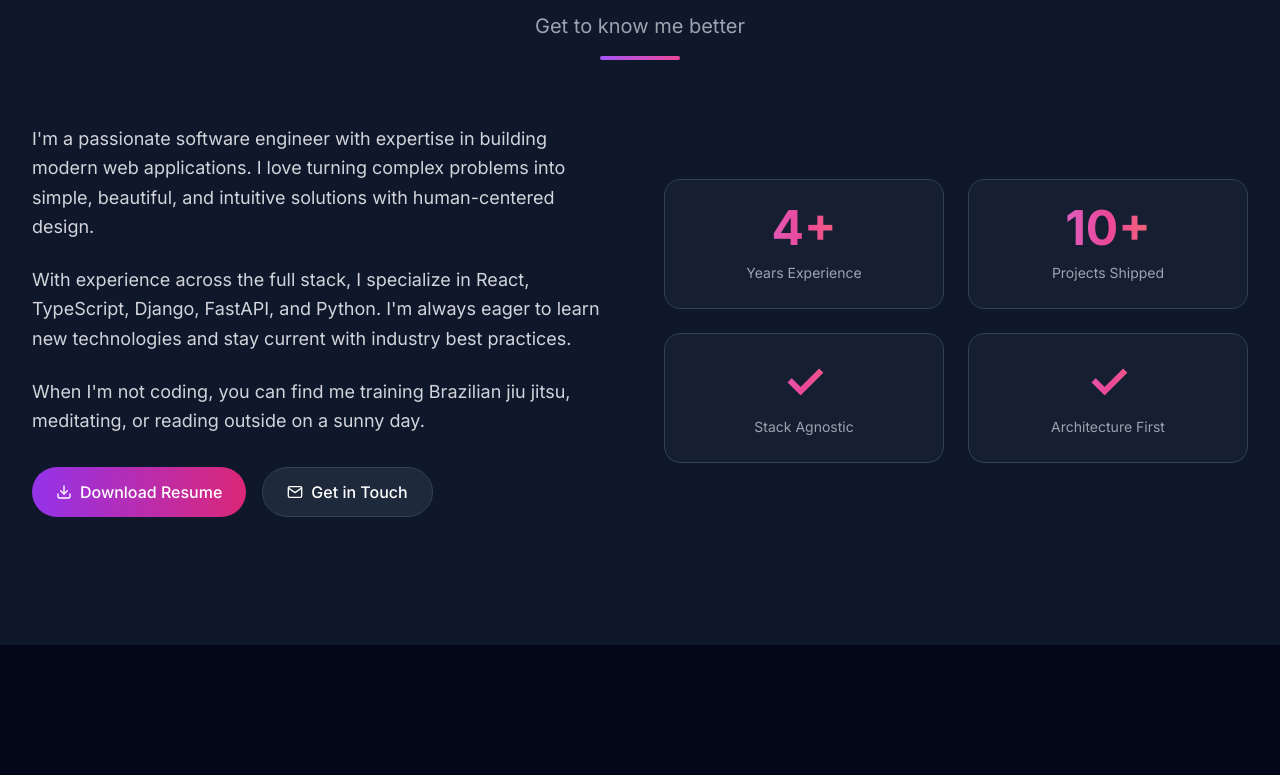
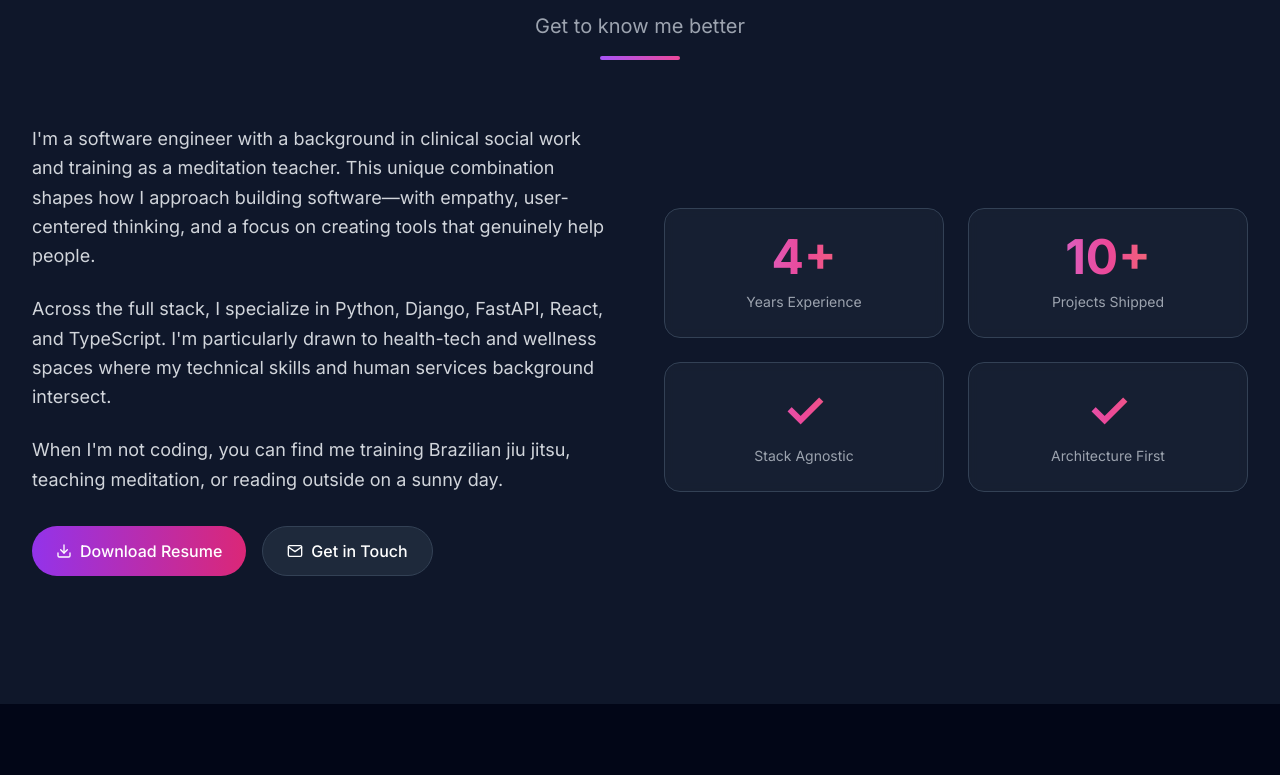
Before and after one commit to gkatsikis/gkats-portfolio, a React (Vite) app: page / in a window 1280 px wide. Shown: the part 980-1755 px from the top of the page. Built offline with nearby package versions, Linux system fonts and the light colour scheme.

Commit message:
adjust about me and add image

```diff
--- a/src/components/sections/About.jsx
+++ b/src/components/sections/About.jsx
@@ -21,16 +21,19 @@ function About() {
             transition={{ duration: 0.6 }}
           >
             <p className="text-gray-300 text-lg leading-relaxed mb-6">
-              I'm a passionate software engineer with expertise in building modern web
-              applications. I love turning complex problems into simple, beautiful, and
-              intuitive solutions with human-centered design.
+              I'm a software engineer with a background in clinical social work and training
+              as a meditation teacher. This unique combination shapes how I approach
+              building software—with empathy, user-centered thinking, and a focus on
+              creating tools that genuinely help people.
             </p>
             <p className="text-gray-300 text-lg leading-relaxed mb-6">
-              With experience across the full stack, I specialize in React, TypeScript, Django, FastAPI, and Python. I'm always eager to learn new technologies and stay current
-              with industry best practices.
+              Across the full stack, I specialize in Python, Django, FastAPI, React, and
+              TypeScript. I'm particularly drawn to health-tech and wellness spaces where
+              my technical skills and human services background intersect.
             </p>
             <p className="text-gray-300 text-lg leading-relaxed mb-8">
-              When I'm not coding, you can find me training Brazilian jiu jitsu, meditating, or reading outside on a sunny day.
+              When I'm not coding, you can find me training Brazilian jiu jitsu, teaching
+              meditation, or reading outside on a sunny day.
             </p>
 
             <div className="flex flex-wrap gap-4">
--- a/src/components/sections/Projects.jsx
+++ b/src/components/sections/Projects.jsx
@@ -5,7 +5,7 @@ import Card from '../ui/Card'
 import Button from '../ui/Button'
 import { projects } from '../../data/projects'
 
-function ProjectCard({ title, description, technologies, githubUrl, liveUrl, featured, index }) {
+function ProjectCard({ title, description, technologies, githubUrl, liveUrl, featured, image, index }) {
   return (
     <motion.div
       initial={{ opacity: 0, y: 30 }}
@@ -14,11 +14,19 @@ function ProjectCard({ title, description, technologies, githubUrl, liveUrl, fea
       transition={{ duration: 0.5, delay: index * 0.1 }}
     >
       <Card className="h-full flex flex-col" gradient>
-        {/* Project preview placeholder */}
+        {/* Project preview */}
         <div className="relative h-48 bg-gradient-to-br from-purple-900/50 to-pink-900/50 overflow-hidden">
-          <div className="absolute inset-0 flex items-center justify-center">
-            <span className="text-6xl font-bold text-white/10">{title.charAt(0)}</span>
-          </div>
+          {image ? (
+            <img
+              src={image}
+              alt={title}
+              className="w-full h-full object-cover object-top"
+            />
+          ) : (
+            <div className="absolute inset-0 flex items-center justify-center">
+              <span className="text-6xl font-bold text-white/10">{title.charAt(0)}</span>
+            </div>
+          )}
           {featured && (
             <span className="absolute top-4 right-4 px-3 py-1 text-xs font-medium bg-gradient-to-r from-purple-500 to-pink-500 text-white rounded-full">
               Featured
--- a/src/data/projects.js
+++ b/src/data/projects.js
@@ -3,7 +3,7 @@ export const projects = [
     id: 1,
     title: 'Mindful Companion',
     description: 'An AI-powered journaling app that uses LLMs to validate and reflect on user entries over time, identify emotional trends, and suggest mental health resources.',
-    image: null,
+    image: '/mindfulcompanion.png',
     technologies: ['React', 'Django', 'Tailwind', 'LiteLLM', 'Docker', 'AWS ECS'],
     githubUrl: 'https://github.com/gkatsikis/mindfulcompanion',
     liveUrl: 'https://www.mindful-companion.com',
```
Also changed, not shown: public/mindfulcompanion.png (added).
